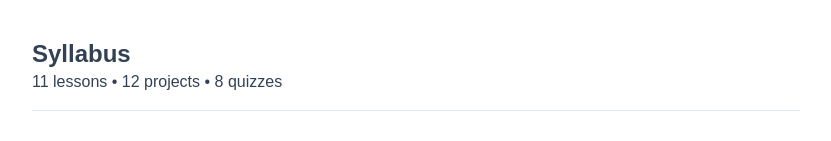
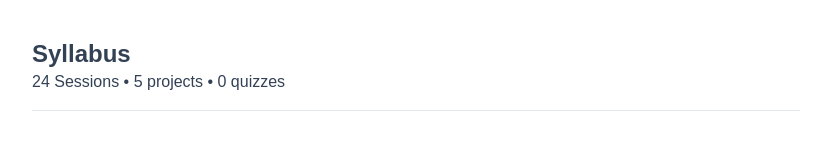
Before and after one commit to Keture/Keture-School-of-Coding, a React (Create React App) app: page /home in a window 1280 px wide. Shown: the part 639-780 px from the top of the page, without its empty margins (224-1055 px from the left). Built offline with nearby package versions, Linux system fonts and the light colour scheme.

Commit message:
update content

```diff
--- a/src/components/Syllabus.js
+++ b/src/components/Syllabus.js
@@ -179,7 +179,7 @@ const Syllabus = () => {
     return (
         <div className="my-20 px-4 lg:px-0">
             <div className="text-2xl font-black">Syllabus</div>
-            <div>11 lessons • 12 projects • 8 quizzes</div>
+            <div>24 Sessions • 5 projects • 0 quizzes</div>
             <hr className="h-[.05em] mb-8 mt-4 bg-slate-200 border-0 dark:bg-slate-700" />
 
             {accordionContent.map((item, index) => (
```
